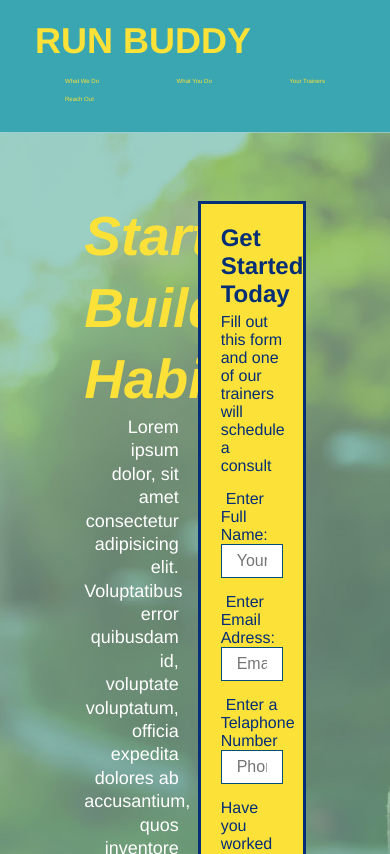
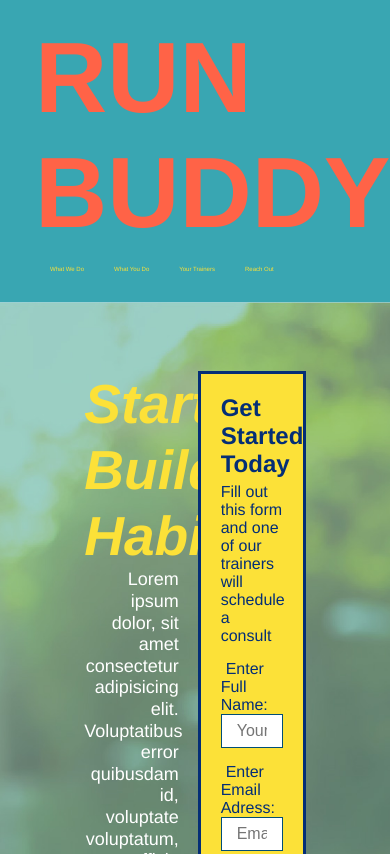
Before and after one commit to DexZax/run-buddy, a plain HTML site: page index.html in a window 390 px wide. Shown: the top 854 px of the page. Drawn offline with Linux system fonts and the light colour scheme.

Commit message:
added some media query's

```diff
--- a/assets/css/style.css
+++ b/assets/css/style.css
@@ -41,7 +41,7 @@ header nav ul {
 }
 
 header nav ul li a {
-    margin: 0 30px;
+    padding: 10px 15px;
     font-weight: larger;
     font-size: 1.55vw;
 }
@@ -93,6 +93,7 @@ section {
     display: flex;
     justify-content: center;
     flex-wrap: wrap;
+    align-items: flex-start;
 }
 
 .hero-form {
@@ -141,7 +142,7 @@ section {
     margin: 3.5%;
     color: #fff;
     font-size: 18px;
-    line-height: 1.3;
+    line-height: 1.2;
 }
 
 .hero-cta h2 {
@@ -166,7 +167,7 @@ section {
 }
 
 .section-title {
-    font-size: 55px;
+    font-size: 48px;
     color: #024e76;
     border-bottom: 3px solid;
     padding-bottom: 20px;
@@ -292,7 +293,7 @@ section {
     flex-wrap: wrap;
 }
 
-.contact-info > * {
+.contact-info>* {
     flex: 1;
     margin: 15px;
 }
@@ -310,7 +311,8 @@ section {
     font-size: 32px;
 }
 
-  .contact-info p, .contact-info address {
+.contact-info p,
+.contact-info address {
     margin: 20px 0;
     line-height: 1.5;
     font-size: 16px;
@@ -321,7 +323,8 @@ section {
     color: #fce138;
 }
 
-  .contact-form input, .contact-form textarea {
+.contact-form input,
+.contact-form textarea {
     border: 1px solid #024e76;
     display: block;
     padding: 7px 15px;
@@ -346,3 +349,27 @@ section {
 .flex-row {
     display: flex;
 }
+
+/* media query for smaller desktop screens and smaller */
+
+@media screen and (max-width: 980px) {
+    header h1 a {
+        color: tomato;
+    }
+}
+
+/* media query for tablets and smaller */
+
+@media screen and (max-width: 768px) {
+    header h1 {
+        font-size: 80px;
+    }
+}
+
+/* media query for mobile phones and smaller */
+
+@media screen and (max-width: 575px) {
+    header h1 {
+        font-size: 100px;
+    }
+}
--- a/index.html
+++ b/index.html
@@ -6,6 +6,7 @@
     <meta charset="UFT-8" />
     <title>Run Buddy</title>
     <link rel="stylesheet" href="./assets/css/style.css" />
+    <meta name="viewport" content="width=device-width, initial-scale=1.0" />
 </head>
 
 <body>
```
Also changed, not shown: privacy-policy.html (+1 -0 lines). Lines whose indentation alone changed are shown as unchanged.
